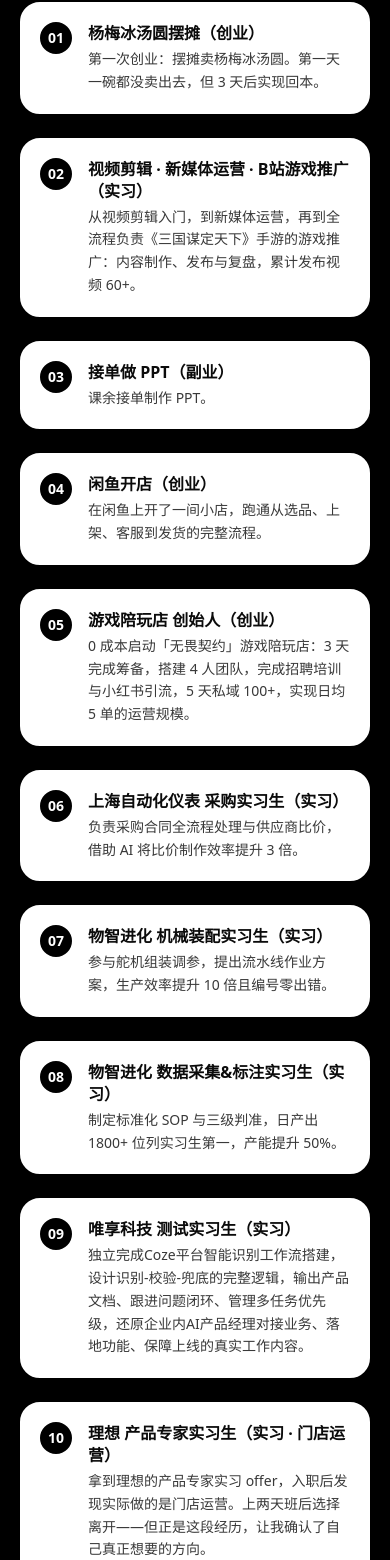
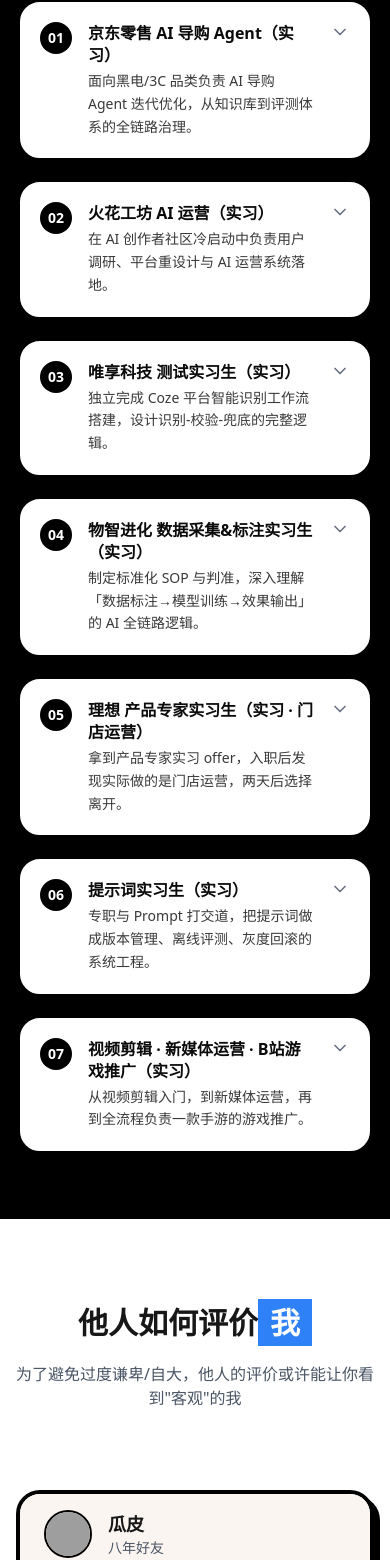
Before and after one commit to Alaraby527/Alaraby527.github.io, a Next.js app: page / in a window 390 px wide. Shown: the part 1507-3067 px from the top of the page. Built offline with nearby package versions, Linux system fonts and the light colour scheme; grey boxes are pictures that could not be loaded.

Commit message:
关于页合并about-me内容(深入了解我/ID卡/近日生活/地球online时间线置于武艺前,删了解更多按钮与独立路由);补充项目补4个GitHub仓库;过往经历精简为7段PM相关经历并可点击展开详情(含京东/火花工坊完整证据链)

```diff
--- a/app/about/page.tsx
+++ b/app/about/page.tsx
@@ -1,5 +1,6 @@
 import { Navigation } from "@/components/navigation"
 import { AboutSection } from "@/components/about-section"
+import { AboutMeContent } from "@/components/about-me-content"
 import { ServicesSection } from "@/components/services-section"
 import { ContactCta } from "@/components/home-overview"
 import { Footer } from "@/components/footer"
@@ -14,6 +15,7 @@ export default function AboutPage() {
     <main className="min-h-screen bg-[#FFFFFF]">
       <Navigation />
       <AboutSection />
+      <AboutMeContent />
       <ServicesSection />
       <ContactCta />
       <Footer />
--- a/app/about-me/page.tsx
+++ b/components/about-me-content.tsx
@@ -1,5 +1,4 @@
-import Link from "next/link"
-import { ArrowLeft, BookOpen, Tv, Heart, Briefcase, Star } from "lucide-react"
+import { BookOpen, Tv, Heart, Briefcase, Star } from "lucide-react"
 
 const timelineData = [
   { id: 1, type: "主线任务", typeColor: "bg-[#FF6B7A]", date: "2005年5月", title: "我出生了", description: "2005年5月，杨惠雯在贵州出生，开启了人生的新篇章。", side: "left" },
@@ -17,6 +16,8 @@ const timelineData = [
   { id: 12, type: "支线任务", typeColor: "bg-[#2F81F7]", date: "2024年11月", title: "自学SolidWorks", description: "自学SolidWorks软件并获得岗位任职证书，提升了工程设计能力。", side: "right" },
   { id: 13, type: "主线任务", typeColor: "bg-[#FF6B7A]", date: "2024年12月", title: "第一份简历诞生", description: "完成人生第一份简历，正式开启求职之路。", side: "left" },
   { id: 14, type: "主线任务", typeColor: "bg-[#FF6B7A]", date: "2025年1月", title: "手游推广项目", description: "全流程负责《三国谋定天下》手游抖音/小红书的内容制作、发布与复盘，累计发布视频60+。", side: "left" },
+  { id: 14.5, type: "支线任务", typeColor: "bg-[#2F81F7]", date: "大学期间", title: "接单做 PPT", description: "课余接单制作 PPT，把「讲清楚一件事」当成一门手艺来练。", side: "right" },
+  { id: 14.6, type: "支线任务", typeColor: "bg-[#2F81F7]", date: "大学期间", title: "闲鱼开店", description: "在闲鱼上开了一间小店，跑通从选品、上架、客服到发货的完整流程。", side: "right" },
   { id: 15, type: "支线任务", typeColor: "bg-[#2F81F7]", date: "2025年6月", title: "二级减速带机构设计", description: "用SolidWorks和CAD完成结构设计，输出规范工程图纸与项目说明书，专业能力进一步提升。", side: "right" },
   { id: 16, type: "支线任务", typeColor: "bg-[#2F81F7]", date: "2025年7月", title: "知乎盐言图文创作", description: "作为核心创作者输出多篇符合平台调性的图文，提升内容选题与用户洞察能力。", side: "right" },
   { id: 17, type: "主线任务", typeColor: "bg-[#FF6B7A]", date: "2025年8月", title: "第二次创业：陪玩工作室", description: "作为创始人搭建4人团队，完成招聘培训与小红书引流，实现日均5单的运营规模。", side: "left" },
@@ -41,24 +42,12 @@ const timelineData = [
   { id: 39.5, type: "支线任务", typeColor: "bg-[#2F81F7]", date: "2026年7月", title: "参加观猹AI产品经理训练营", description: "参加观猹AI产品经理训练营并担任作业批改助教，提升产品知识与教学能力。", side: "right" }
 ]
 
-export default function AboutMePage() {
+// 原独立页面 /about-me 的内容,现合并进关于页(十八般武艺之前)
+export function AboutMeContent() {
   return (
-    <div className="min-h-screen bg-[#FFFFFF]">
-      <div className="container mx-auto px-4 py-8">
-        <nav className="relative flex items-center justify-between bg-white border-4 border-black rounded-xl px-5 py-3 max-w-2xl mx-auto shadow-[6px_6px_0px_0px_rgba(0,0,0,1)] mb-12">
-          <Link href="/" className="w-10 h-10 bg-black rounded-full flex items-center justify-center flex-shrink-0" aria-label="首页">
-            <div className="w-6 h-6 bg-white rounded-full"></div>
-          </Link>
-          <div className="flex items-center gap-2">
-            <Link href="/" className="flex items-center gap-2 text-[18px] font-bold hover:opacity-70 transition-opacity">
-              <ArrowLeft className="w-5 h-5" />
-              返回首页
-            </Link>
-          </div>
-        </nav>
-
-        <div className="max-w-4xl mx-auto space-y-16">
-          <section className="text-center">
+    <section className="container mx-auto px-4 pb-16 md:pb-24">
+      <div className="max-w-4xl mx-auto space-y-16">
+        <section className="text-center">
             <h1 className="text-3xl md:text-4xl lg:text-5xl font-bold mb-4">
               深入<span className="bg-[#FF6B7A] text-white px-3 py-1 inline-block hl-block">了解我</span>
             </h1>
@@ -166,14 +155,7 @@ export default function AboutMePage() {
             </div>
           </section>
 
-          <section className="text-center">
-            <Link href="/" className="inline-flex items-center gap-2 bg-[#0B0B0B] text-white hover:bg-black/90 rounded-lg py-5 px-8 font-semibold transition-colors">
-              <ArrowLeft className="w-5 h-5" />
-              返回首页
-            </Link>
-          </section>
-        </div>
-      </div>
-    </div>
+                </div>
+    </section>
   )
 }
--- a/components/experience-section.tsx
+++ b/components/experience-section.tsx
@@ -1,75 +1,95 @@
+"use client"
+
+import { useState } from "react"
 import Image from "next/image"
+import { ChevronDown } from "lucide-react"
+
+type Experience = {
+  title: string
+  summary: string
+  icon: string
+  details: string[]
+}
 
 export function ExperienceSection() {
-  const experiences = [
+  const [openIndex, setOpenIndex] = useState<number | null>(null)
+
+  const experiences: Experience[] = [
     {
-      title: "杨梅冰汤圆摆摊（创业）",
-      description: "第一次创业：摆摊卖杨梅冰汤圆。第一天一碗都没卖出去，但 3 天后实现回本。",
+      title: "京东零售 AI 导购 Agent（实习）",
+      summary: "面向黑电/3C 品类负责 AI 导购 Agent 迭代优化，从知识库到评测体系的全链路治理。",
       icon: "/images/agency.png",
+      details: [
+        "旁听 3 位客服 + 分析 12 万条日志定位核心痛点，20 个 Bad Case 归因拆解",
+        "重构 RAG 六层分层知识库，商品信息匹配准确率 78%→93%",
+        "设计 6 套 Agent 提示词模板（Master 总控+5 个专项 Agent），MCP 实时调用商品/价格/库存工具",
+        "搭建全维度指标看板与 Bad Case 闭环治理，灰度四步走（1%→50%→全量）放量",
+        "推动 AI 咨询下单转化率 30.2%→37.5%，单月新增增量 GMV 约 1200 万元；人工客服转接率 38%→23%",
+      ],
+    },
+    {
+      title: "火花工坊 AI 运营（实习）",
+      summary: "在 AI 创作者社区冷启动中负责用户调研、平台重设计与 AI 运营系统落地。",
+      icon: "/images/company.png",
+      details: [
+        "24 份问卷+访谈推翻「发课程=提供价值」假设，输出 12 项体验问题与平台重设计方案",
+        "设计三类身份×五级成长体系与 Mentor SOP，飞书 Base App 把执行从五步压缩到三步",
+        "528 张课件 OCR 化，搭建微信公众号 RAG 问答机器人（15 题评测全通过）",
+        "Dify 落地 4 应用+1 知识库，主控 Workflow 8 节点串联「数据→周画像→话术→写回飞书」，周复盘 2 小时→3 分钟，20 题黄金集评测通过率 90%",
+      ],
+    },
+    {
+      title: "唯享科技 测试实习生（实习）",
+      summary: "独立完成 Coze 平台智能识别工作流搭建，设计识别-校验-兜底的完整逻辑。",
+      icon: "/images/busines.png",
+      details: [
+        "独立完成 Coze 平台智能识别工作流搭建，设计识别-校验-兜底的完整逻辑",
+        "输出产品文档、跟进问题闭环、管理多任务优先级",
+        "MSDS 智能识别工作流测试验证，响应闭环率 100%",
+        "还原企业内 AI 产品经理对接业务、落地功能、保障上线的真实工作内容",
+      ],
+    },
+    {
+      title: "物智进化 数据采集&标注实习生（实习）",
+      summary: "制定标准化 SOP 与判准，深入理解「数据标注→模型训练→效果输出」的 AI 全链路逻辑。",
+      icon: "/images/startup.png",
+      details: [
+        "制定标准化 SOP 与三级判准，日产出 1200→1800+，产能提升 50%，位列实习生第一",
+        "深入理解「数据标注→模型训练→效果输出」的 AI 全链路逻辑",
+        "建立对 AI 技术边界、成本、数据价值的认知，是 AI 产品经理区别于普通产品经理的核心底层能力",
+      ],
+    },
+    {
+      title: "理想 产品专家实习生（实习 · 门店运营）",
+      summary: "拿到产品专家实习 offer，入职后发现实际做的是门店运营，两天后选择离开。",
+      icon: "/images/agency.png",
+      details: [
+        "面试通过「产品专家实习生」岗位，入职后实际工作内容为门店运营",
+        "上两天班后选择离开——不是怕苦，是确认这不是自己想要的方向",
+        "这次「试错」把求职目标收窄到了 AI 产品",
+      ],
+    },
+    {
+      title: "提示词实习生（实习）",
+      summary: "专职与 Prompt 打交道，把提示词做成版本管理、离线评测、灰度回滚的系统工程。",
+      icon: "/images/company.png",
+      details: [
+        "结构化 Prompt 编写：按角色/任务/上下文/约束/示例/输出格式六段式组织",
+        "版本管理：每次修改记录版本号、修改原因和评测结果",
+        "离线评测：用黄金问题集跑 A/B 对比，量化准确率、完整性、拒答率",
+        "灰度与回滚：小流量验证→逐步放量，线上指标异常立即回退",
+      ],
     },
     {
       title: "视频剪辑 · 新媒体运营 · B站游戏推广（实习）",
-      description: "从视频剪辑入门，到新媒体运营，再到全流程负责《三国谋定天下》手游的游戏推广：内容制作、发布与复盘，累计发布视频 60+。",
-      icon: "/images/company.png",
-    },
-    {
-      title: "接单做 PPT（副业）",
-      description: "课余接单制作 PPT。",
+      summary: "从视频剪辑入门，到新媒体运营，再到全流程负责一款手游的游戏推广。",
       icon: "/images/busines.png",
-    },
-    {
-      title: "闲鱼开店（创业）",
-      description: "在闲鱼上开了一间小店，跑通从选品、上架、客服到发货的完整流程。",
-      icon: "/images/startup.png",
-    },
-    {
-      title: "游戏陪玩店 创始人（创业）",
-      description: "0 成本启动「无畏契约」游戏陪玩店：3 天完成筹备，搭建 4 人团队，完成招聘培训与小红书引流，5 天私域 100+，实现日均 5 单的运营规模。",
-      icon: "/images/agency.png",
-    },
-    {
-      title: "上海自动化仪表 采购实习生（实习）",
-      description: "负责采购合同全流程处理与供应商比价，借助 AI 将比价制作效率提升 3 倍。",
-      icon: "/images/company.png",
-    },
-    {
-      title: "物智进化 机械装配实习生（实习）",
-      description: "参与舵机组装调参，提出流水线作业方案，生产效率提升 10 倍且编号零出错。",
-      icon: "/images/busines.png",
-    },
-    {
-      title: "物智进化 数据采集&标注实习生（实习）",
-      description: "制定标准化 SOP 与三级判准，日产出 1800+ 位列实习生第一，产能提升 50%。",
-      icon: "/images/startup.png",
-    },
-    {
-      title: "唯享科技 测试实习生（实习）",
-      description:
-        "独立完成Coze平台智能识别工作流搭建，设计识别-校验-兜底的完整逻辑，输出产品文档、跟进问题闭环、管理多任务优先级，还原企业内AI产品经理对接业务、落地功能、保障上线的真实工作内容。",
-      icon: "/images/agency.png",
-    },
-    {
-      title: "理想 产品专家实习生（实习 · 门店运营）",
-      description:
-        "拿到理想的产品专家实习 offer，入职后发现实际做的是门店运营。上两天班后选择离开——但正是这段经历，让我确认了自己真正想要的方向。",
-      icon: "/images/company.png",
-    },
-    {
-      title: "提示词实习生（实习）",
-      description: "专职与 Prompt 打交道：结构化编写、版本管理、离线评测与灰度回滚，让模型输出稳定、可控、可迭代。",
-      icon: "/images/busines.png",
-    },
-    {
-      title: "京东零售 AI 导购 Agent（实习）",
-      description:
-        "面向黑电/3C 品类负责 AI 导购 Agent 迭代优化：重构 RAG 六层分层知识库，设计 6 套 Prompt 模板与评测机制，搭建全维度指标看板与 Bad Case 闭环治理体系。",
-      icon: "/images/startup.png",
-    },
-    {
-      title: "火花工坊 AI 运营（实习）",
-      description:
-        "负责用户调研与平台重设计、作者成长体系与 Mentor SOP 设计，在 Dify 上落地 4 个应用与主控 Workflow，周复盘从 2 小时压缩到 3 分钟。",
-      icon: "/images/agency.png",
+      details: [
+        "从视频剪辑做起，承接新媒体运营",
+        "全流程负责《三国谋定天下》手游的内容制作、发布与复盘",
+        "累计发布视频 60+，单条最高播放 1w+",
+        "建立多平台内容发布与数据复盘流程，沉淀内容优化与增长方法论",
+      ],
     },
   ]
 
@@ -82,21 +102,28 @@ export function ExperienceSection() {
               来看看我的 <span className="bg-[#6366F1] text-white px-3 py-1 inline-block hl-block">过往经历</span>
             </h2>
             <p className="text-gray-400 leading-relaxed text-base md:text-lg">
-              经过多次尝试，我终于找到自己的dream job，我要当产品经理！这条路从摆摊一路走到 AI 产品，每一步都算数。
+              只挑和产品经理相关的讲——从数据标注一路做到 AI 导购 Agent，点击每一段可以看到具体做了什么。
             </p>
           </div>
 
           <div className="space-y-4">
-            {experiences.map((exp, index) => (
-              <div key={index} className="bg-white border-4 border-black rounded-3xl p-5 md:p-6 flex items-start gap-4 md:gap-6">
-                <span className="flex-shrink-0 w-8 h-8 md:w-10 md:h-10 rounded-full bg-black text-white text-sm md:text-base font-bold flex items-center justify-center border-2 border-black">
+            {experiences.map((exp, index) => {
+              const isOpen = openIndex === index
+              return (
+                <div key={index} className="bg-white border-4 border-black rounded-3xl overflow-hidden">
+                  <button
+                    onClick={() => setOpenIndex(isOpen ? null : index)}
+                    className="w-full text-left p-5 md:p-6 flex items-start gap-4 md:gap-6 cursor-pointer"
+                  >
+                    <span className="flex-shrink-0 w-8 h-8 md:w-10 md:h-10 rounded-full bg-black text-white text-sm md:text-base font-bold flex items-center justify-center">
                       {String(index + 1).padStart(2, "0")}
                     </span>
                     <div className="flex-1 min-w-0">
                       <h3 className="text-base md:text-xl font-bold text-[#0B0B0B] mb-1 leading-snug">{exp.title}</h3>
-                  <p className="text-[#393939] text-sm md:text-base leading-relaxed">{exp.description}</p>
+                      <p className="text-[#393939] text-sm md:text-base leading-relaxed">{exp.summary}</p>
                     </div>
-                <div className="rounded-full border-2 border-black shadow-[4px_4px_0px_0px_rgba(0,0,0,1)] flex-shrink-0 hidden sm:block">
+                    <div className="flex flex-col items-center gap-2 flex-shrink-0">
+                      <div className="rounded-full border-2 border-black shadow-[4px_4px_0px_0px_rgba(0,0,0,1)] hidden sm:block">
                         <Image
                           src={exp.icon || "/placeholder.svg"}
                           alt={exp.title}
@@ -105,8 +132,26 @@ export function ExperienceSection() {
                           className="w-10 h-10 md:w-12 md:h-12 rounded-full"
                         />
                       </div>
+                      <ChevronDown
+                        className={`w-5 h-5 text-gray-500 transition-transform duration-300 ${isOpen ? "rotate-180" : ""}`}
+                      />
+                    </div>
+                  </button>
+                  {isOpen && (
+                    <div className="px-5 md:px-6 pb-6 md:pb-8 -mt-1">
+                      <div className="border-t-2 border-dashed border-gray-300 pt-5 space-y-3">
+                        {exp.details.map((detail, detailIndex) => (
+                          <div key={detailIndex} className="flex items-start gap-3">
+                            <span className="flex-shrink-0 mt-1.5 w-2 h-2 rounded-full bg-black"></span>
+                            <p className="text-gray-700 text-sm md:text-base leading-relaxed">{detail}</p>
                           </div>
                         ))}
+                      </div>
+                    </div>
+                  )}
+                </div>
+              )
+            })}
           </div>
         </div>
       </div>
--- a/components/footer.tsx
+++ b/components/footer.tsx
@@ -88,11 +88,6 @@ export function Footer() {
               <h3 className="font-bold mb-4">更多</h3>
               <ul className="space-y-2 text-gray-400 text-sm">
                 <li>
-                  <a href="/about-me" className="hover:text-white transition-colors">
-                    深入了解我
-                  </a>
-                </li>
-                <li>
                   <a href="/contact" className="hover:text-white transition-colors">
                     联系我
                   </a>
```
Also changed, not shown: components/about-section.tsx (+1 -10 lines), components/supplement-section.tsx (+51 -1 lines). Lines whose indentation alone changed are shown as unchanged.
